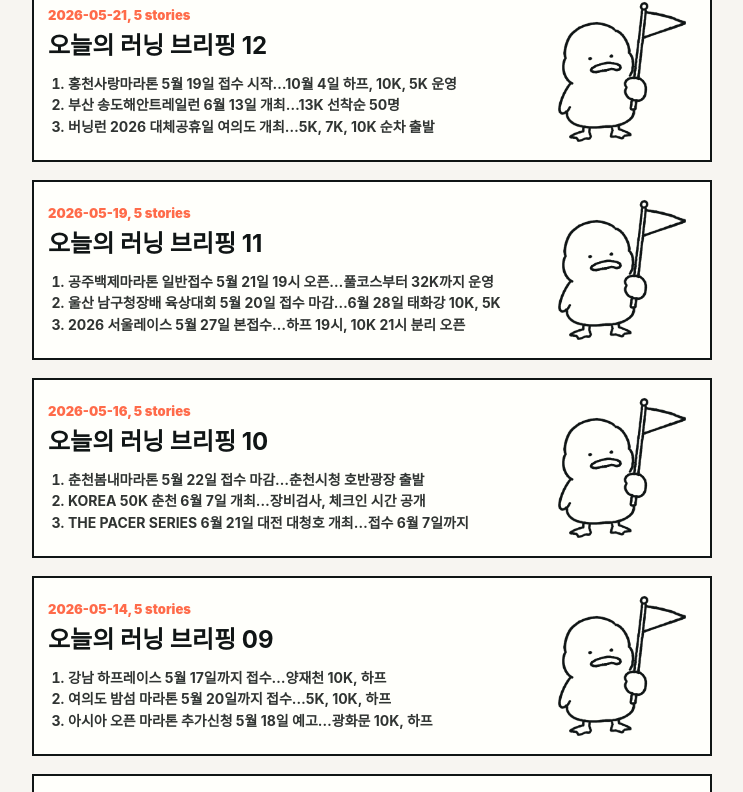
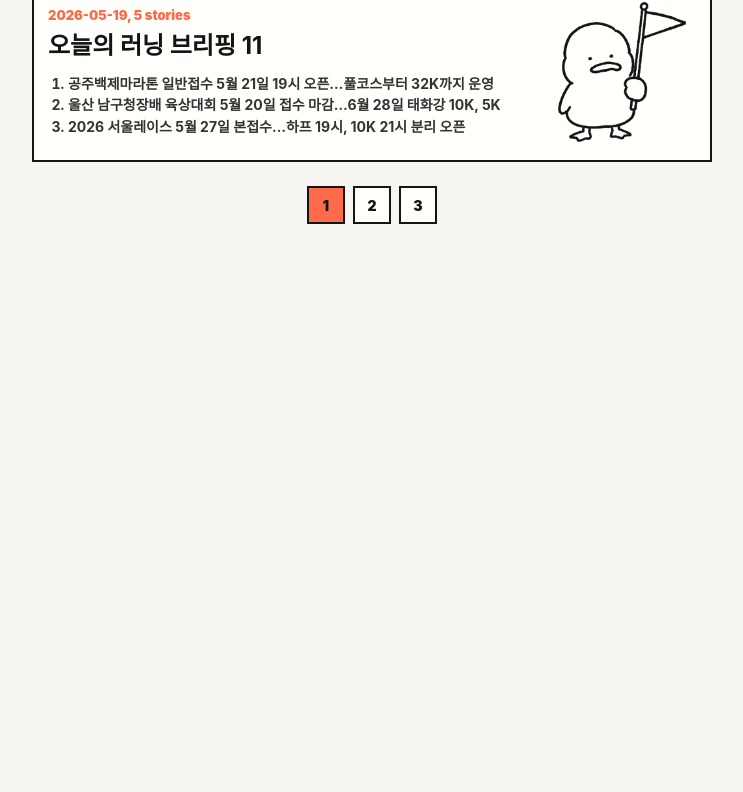
Before and after one commit to twotwozero/runeorrri, a React (Vite) app in the folder web/: page / in a window 1280 px wide. Shown: the part 1840-2632 px from the top of the page, without its empty margins (268-1011 px from the left). After the commit the page ends 2128 px from the top, so only its background shows below. Built offline with nearby package versions, Linux system fonts and the light colour scheme.

Commit message:
Paginate briefing archive

```diff
--- a/web/src/main.tsx
+++ b/web/src/main.tsx
@@ -36,6 +36,7 @@ type Issue = {
 
 const issues = issuesData as Issue[];
 const archiveDuckImage = '/assets/ducks/runeorrri-duck-03.svg';
+const archivePageSize = 5;
 
 function issuePath(issue: Issue) {
   return `/${issue.number}`;
@@ -195,6 +196,11 @@ function Topbar() {
 
 function HomePage() {
   const [latest, ...previous] = issues;
+  const [archivePage, setArchivePage] = useState(1);
+  const totalArchivePages = Math.ceil(previous.length / archivePageSize);
+  const currentArchivePage = Math.min(archivePage, Math.max(totalArchivePages, 1));
+  const archiveStart = (currentArchivePage - 1) * archivePageSize;
+  const visiblePrevious = previous.slice(archiveStart, archiveStart + archivePageSize);
 
   return (
     <main>
@@ -229,7 +235,7 @@ function HomePage() {
           <h2>지난 브리핑</h2>
         </div>
         <div className="issue-grid">
-          {issues.map((issue) => (
+          {visiblePrevious.map((issue) => (
             <a className="issue-card" href={issuePath(issue)} key={issue.date}>
               <div className="issue-card-copy">
                 <p className="card-meta">{issue.date}, {issue.stories.length} stories</p>
@@ -244,6 +250,24 @@ function HomePage() {
             </a>
           ))}
         </div>
+        {totalArchivePages > 1 ? (
+          <nav className="archive-pagination" aria-label="지난 브리핑 페이지">
+            {Array.from({ length: totalArchivePages }, (_, index) => {
+              const page = index + 1;
+              return (
+                <button
+                  className={`archive-page-btn${page === currentArchivePage ? ' archive-page-btn--active' : ''}`}
+                  type="button"
+                  key={page}
+                  onClick={() => setArchivePage(page)}
+                  aria-current={page === currentArchivePage ? 'page' : undefined}
+                >
+                  {page}
+                </button>
+              );
+            })}
+          </nav>
+        ) : null}
         {previous.length === 0 ? <p className="quiet-note">다음 브리핑이 발행되면 여기에 차곡차곡 쌓입니다.</p> : null}
       </section>
     </main>
--- a/web/src/styles.css
+++ b/web/src/styles.css
@@ -245,6 +245,31 @@ main {
   margin-top: 18px;
   color: var(--muted);
   font-weight: 800;
+}
+
+.archive-pagination {
+  display: flex;
+  flex-wrap: wrap;
+  justify-content: center;
+  gap: 8px;
+  margin-top: 24px;
+}
+
+.archive-page-btn {
+  min-width: 38px;
+  height: 38px;
+  border: 2px solid var(--ink);
+  background: var(--white);
+  color: var(--ink);
+  font-family: inherit;
+  font-size: 14px;
+  font-weight: 950;
+  cursor: pointer;
+}
+
+.archive-page-btn:hover,
+.archive-page-btn--active {
+  background: var(--accent);
 }
 
 .issue-header {
```
